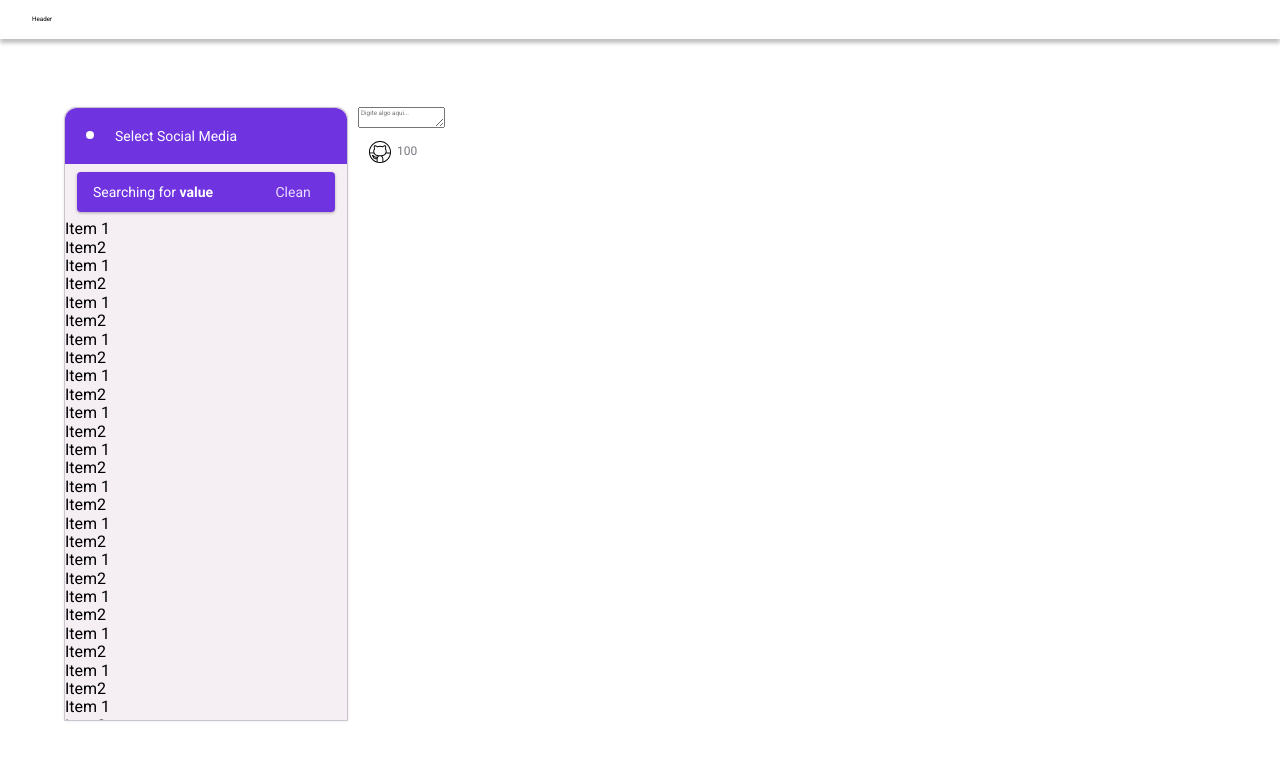
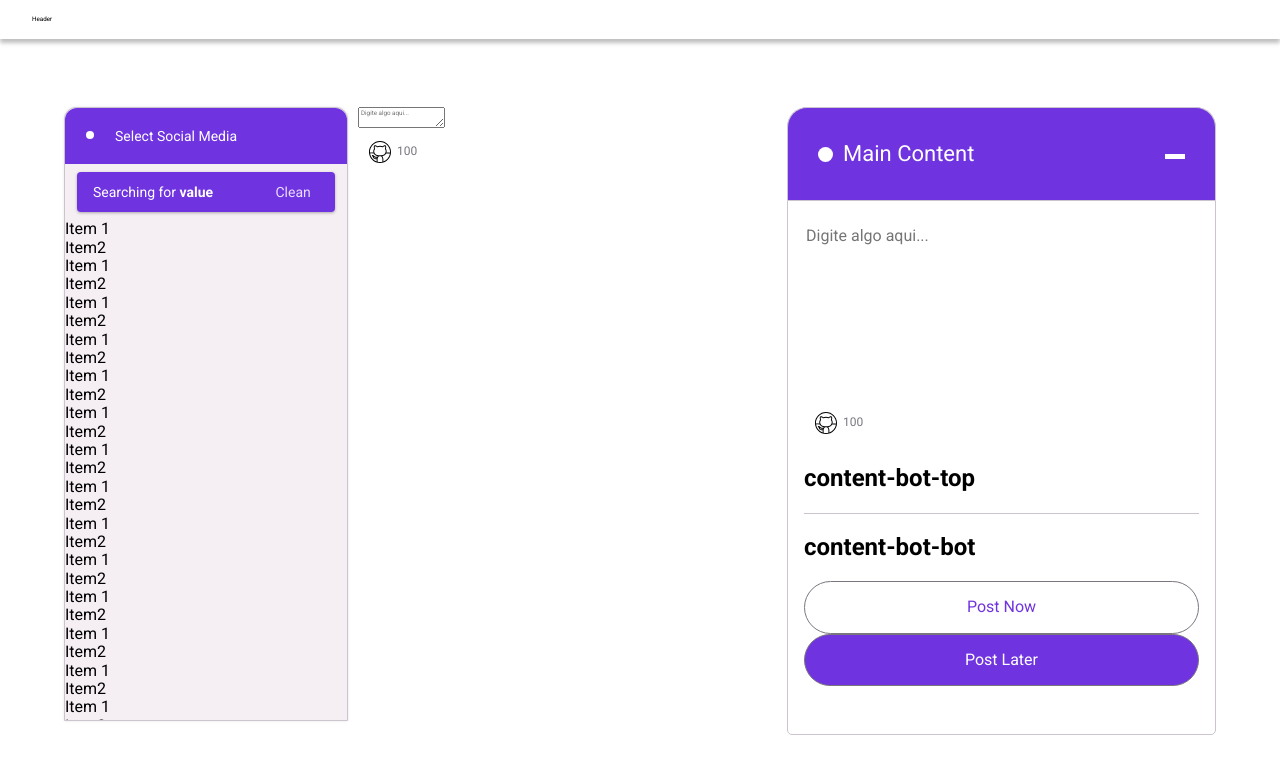
Before and after one commit to devhatt/octopost, a React (Create React App) app: page / in a window 1280 px wide. Shown: the top 774 px of the page. Built offline with nearby package versions, Linux system fonts and the light colour scheme; the HTML template or start-up script is replaced by a standard one.

Commit message:
feat: Edit padding title
Feat #130

```diff
--- a/src/components/MainComposer/MainComposer.module.scss
+++ b/src/components/MainComposer/MainComposer.module.scss
@@ -1,4 +1,4 @@
-@use '../../styles/global';
+@use '~styles/global.scss';
 
 .wrapper {
   width: 100%;
--- a/src/components/MainComposer/MainComposer.tsx
+++ b/src/components/MainComposer/MainComposer.tsx
@@ -1,4 +1,5 @@
 import ComposerEditor from '~components/ComposerEditor/ComposerEditor';
+import SubmitButton from '~components/SubmitButton/SubmitButton';
 
 import scss from './MainComposer.module.scss';
 
@@ -20,6 +21,7 @@ function MainComposer() {
           </div>
           <div className={scss.contentBotBot}>
             <h2>content-bot-bot</h2>
+            <SubmitButton />
           </div>
         </div>
       </div>
--- /dev/null
+++ b/src/components/SubmitButton/SubmitButton.module.scss
@@ -0,0 +1,50 @@
+@use '../../styles/global';
+
+.buttonBox {
+  width: 84px;
+
+  display: flex;
+  gap: 20px;
+}
+
+.submitButtonPostNow {
+  color: global.$secondaryPurple;
+  font-size: 1.6rem;
+
+  padding: 1.6rem 3.2rem;
+  border: 0.1rem solid global.$secondaryGray;
+
+  background-color: global.$primaryWhite;
+  border-radius: 3rem;
+
+  cursor: pointer;
+}
+
+.submitButtonPostNow:hover {
+  color: global.$primaryWhite;
+
+  background-color: global.$secondaryPurple;
+
+  transition: 0.3s;
+}
+
+.submitButtonPostLater {
+  color: global.$primaryWhite;
+  font-size: 1.6rem;
+
+  padding: 1.6rem 3.2rem;
+  border: 0.1rem solid global.$secondaryGray;
+
+  background-color: global.$secondaryPurple;
+  border-radius: 3rem;
+
+  cursor: pointer;
+}
+
+.submitButtonPostLater:hover {
+  color: global.$secondaryPurple;
+
+  background-color: global.$primaryWhite;
+
+  transition: 0.3s;
+}
--- /dev/null
+++ b/src/components/SubmitButton/SubmitButton.tsx
@@ -0,0 +1,12 @@
+import scss from './SubmitButton.module.scss';
+
+function SubmitButton() {
+  return (
+    <div className={scss.ButtonBox}>
+      <button className={scss.submitButtonPostNow}>Post Now</button>
+      <button className={scss.submitButtonPostLater}>Post Later</button>
+    </div>
+  );
+}
+
+export default SubmitButton;
--- a/src/pages/home/home.tsx
+++ b/src/pages/home/home.tsx
@@ -1,4 +1,5 @@
 import ComposerEditor from '~components/ComposerEditor/ComposerEditor';
+import MainComposer from '~components/MainComposer/MainComposer';
 
 import Header from './components/Header/Header';
 import Sidebar from './components/Sidebar/Sidebar';
@@ -9,6 +10,7 @@ const Home = () => {
   return (
     <>
       <Header />
+
       <div className={scss.mainContainer}>
         <div className={scss.gridContainer}>
           <div className={scss.gridSwitches}>
@@ -16,6 +18,7 @@ const Home = () => {
           </div>
           <div className={scss.gridInput}>
             <ComposerEditor />
+            <MainComposer />
           </div>
           <div className={scss.gridTabs} />
         </div>
```
Also changed, not shown: 1 other file (tests, documents, lock files or other folders).
